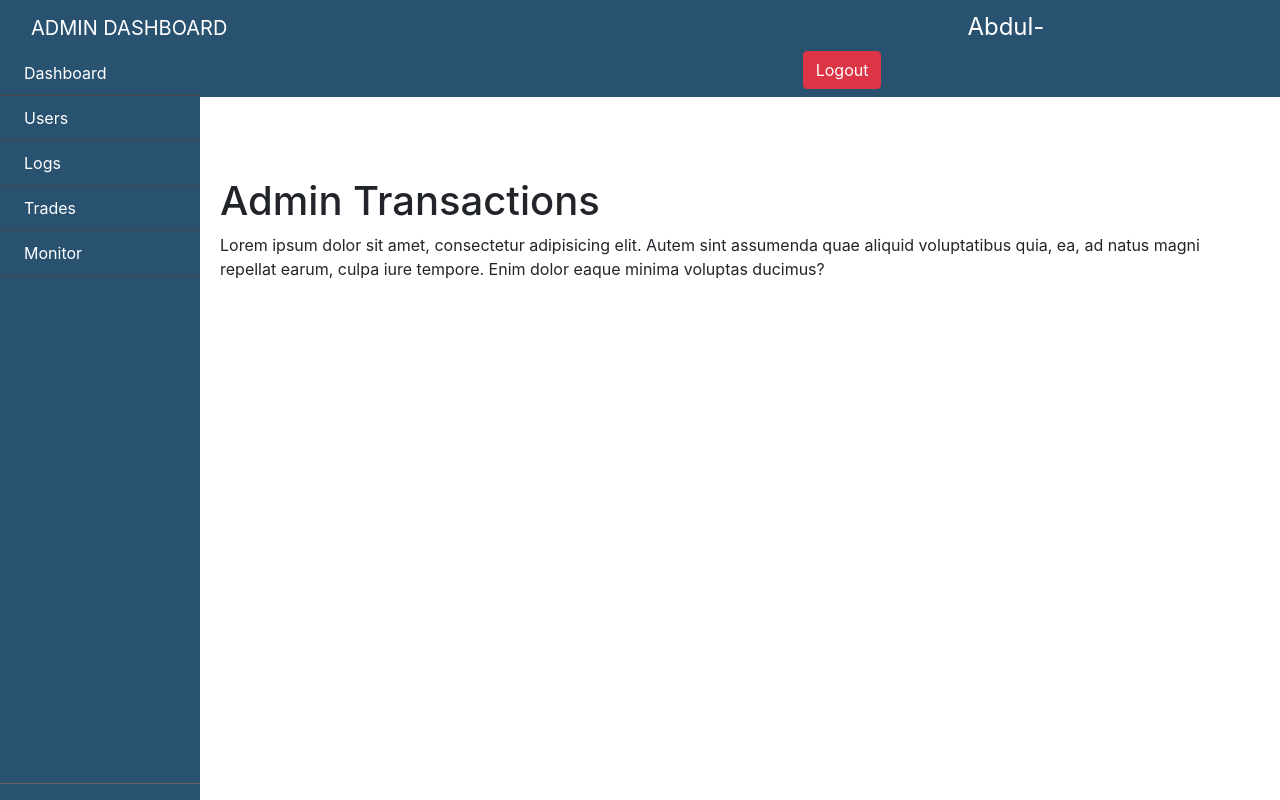
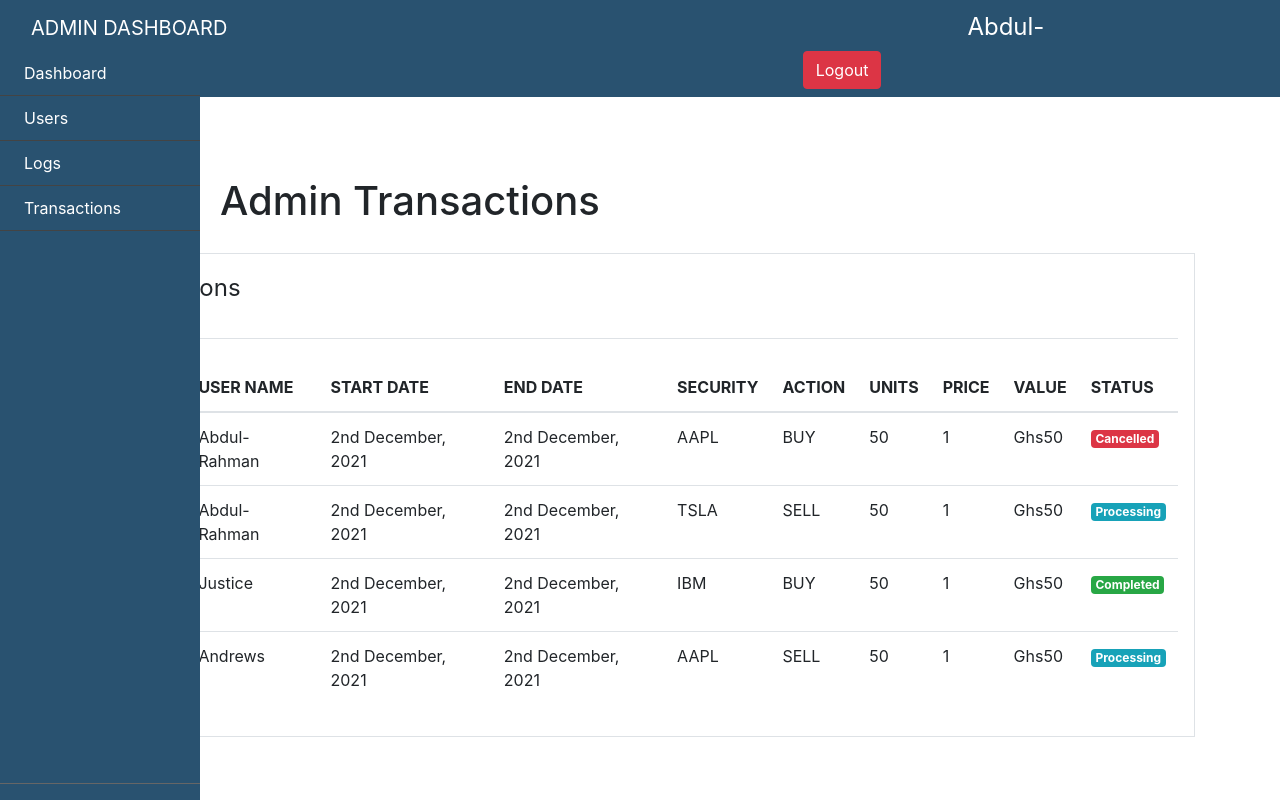
Before and after one commit to Abdul-Rahmann/ClientLoginSignUp-, an Angular app: page /admin-transaction in a window 1280 px wide. Built offline with nearby package versions, Linux system fonts and the light colour scheme; no server answers.

Commit message:
Admin Dashoboard 80% worked on

```diff
--- a/db.json
+++ b/db.json
@@ -183,6 +183,11 @@
       "portfolioName": "Newer",
       "userId": 89,
       "id": 30
+    },
+    {
+      "portfolioName": "New Product",
+      "userId": 89,
+      "id": 31
     }
   ],
   "products": [],
--- a/src/app/ADMIN/admin-dashboard/admin-dashboard.component.html
+++ b/src/app/ADMIN/admin-dashboard/admin-dashboard.component.html
@@ -1,4 +1,5 @@
 
+<!-- 6eaab7ab-ff60-4764-b7d1-c11f29b6a894 -->
 
    <nav class="navbar navbar-inverse navbar-global navbar-fixed-top">
     <div class="container-fluid">
@@ -19,11 +20,12 @@
 <a href="#" class="btn-expand-collapse"><span class="glyphicon glyphicon-menu-left"></span></a>
 <ul class="navbar-primary-menu">
   <li>
-    <a href="#"><span class="glyphicon glyphicon-list-alt"></span><span class="nav-label">Dashboard</span></a>
-    <a href="#"><span class="glyphicon glyphicon-envelope"></span><span class="nav-label">Users</span></a>
-    <a href="#"><span class="glyphicon glyphicon-cog"></span><span class="nav-label">Logs</span></a>
-    <a href="#"><span class="glyphicon glyphicon-film"></span><span class="nav-label">Trades</span></a>
-    <a href="#"><span class="glyphicon glyphicon-calendar"></span><span class="nav-label">Monitor</span></a>
+    <!-- <a routerLink="/admin-transactions"><i class="fab fa-stack-exchange fa-3x"></i></a> -->
+    <a routerLink="/admin"><span class="glyphicon glyphicon-list-alt"></span><span class="nav-label">Dashboard</span></a>
+    <a routerLink="/admin-users"><span class="glyphicon glyphicon-envelope"></span><span class="nav-label">Users</span></a>
+    <a routerLink="/admin-logs"><span class="glyphicon glyphicon-cog"></span><span class="nav-label">Logs</span></a>
+    <a routerLink="/admin-transaction"><span class="glyphicon glyphicon-film"></span><span class="nav-label">Transactions</span></a>
+    <!-- <a href="#"><span class="glyphicon glyphicon-calendar"></span><span class="nav-label">Monitor</span></a> -->
   </li>
 </ul>
 </nav>
--- a/src/app/ADMIN/admin-logs/admin-logs.component.html
+++ b/src/app/ADMIN/admin-logs/admin-logs.component.html
@@ -19,14 +19,113 @@
 <a href="#" class="btn-expand-collapse"><span class="glyphicon glyphicon-menu-left"></span></a>
 <ul class="navbar-primary-menu">
   <li>
-    <a href="#"><span class="glyphicon glyphicon-list-alt"></span><span class="nav-label">Dashboard</span></a>
-    <a href="#"><span class="glyphicon glyphicon-envelope"></span><span class="nav-label">Users</span></a>
-    <a href="#"><span class="glyphicon glyphicon-cog"></span><span class="nav-label">Logs</span></a>
-    <a href="#"><span class="glyphicon glyphicon-film"></span><span class="nav-label">Trades</span></a>
-    <a href="#"><span class="glyphicon glyphicon-calendar"></span><span class="nav-label">Monitor</span></a>
+    <a routerLink="/admin"><span class="glyphicon glyphicon-list-alt"></span><span class="nav-label">Dashboard</span></a>
+    <a routerLink="/admin-users"><span class="glyphicon glyphicon-envelope"></span><span class="nav-label">Users</span></a>
+    <a routerLink="/admin-logs"><span class="glyphicon glyphicon-cog"></span><span class="nav-label">Logs</span></a>
+    <a routerLink="/admin-transaction"><span class="glyphicon glyphicon-film"></span><span class="nav-label">Transactions</span></a>
+    <!-- <a href="#"><span class="glyphicon glyphicon-calendar"></span><span class="nav-label">Monitor</span></a> -->
   </li>
 </ul>
 </nav>
 <div class="main-content">
 <h1> Admin Logs</h1>
+
+<fieldset  class="form-group border p-3" style="background-color: black; color: beige; overflow-y: scroll; height: 781px;">
+  hello grinder
+
+  <div class="row" >
+
+
+  </div>
+  <br>
+
+
+  <table class="table">
+      <thead>
+        <tr>
+          <th>Date</th>
+          <th>User Id</th>
+          <th>Name</th>
+          <th>Description</th>
+        </tr>
+
+      </thead>
+      <tbody>
+        <tr>
+          <td>10-11-2021</td>
+          <td>1</td>
+          <td>Abdul-Rahman</td>
+          <td>Lorem ipsum dolor sit amet consectetur adipisicing elit. Provident dolorum doloribus fugit labore dolores odio aliquam similique, reprehenderit adipisci voluptatum, nulla officiis maiores tempora impedit cum quo eligendi dicta ab, illo consequatur quae velit dolor? Officia incidunt tempora voluptate veniam quae iusto eveniet nemo laudantium nesciunt quos. Autem, itaque labore.</td>
+        </tr>
+
+        <tr>
+          <td>10-11-2021</td>
+          <td>1</td>
+          <td>Abdul-Rahman</td>
+          <td>Abdul-Rahman created a portfolio</td>
+        </tr>
+
+        <tr>
+          <td>10-11-2021</td>
+          <td>1</td>
+          <td>Abdul-Rahman</td>
+          <td>Lorem ipsum dolor sit amet consectetur adipisicing elit. Blanditiis dolores illum magni unde aliquid voluptates commodi neque placeat error veritatis?</td>
+        </tr>
+
+        <tr>
+          <td>10-11-2021</td>
+          <td>1</td>
+          <td>Abdul-Rahman</td>
+          <td>Lorem ipsum dolor sit, amet consectetur adipisicing elit. Placeat, unde? Provident, voluptate. Deleniti natus deserunt ex! Architecto.</td>
+        </tr>
+        <tr>
+          <td>10-11-2021</td>
+          <td>1</td>
+          <td>Abdul-Rahman</td>
+          <td>Lorem ipsum dolor sit amet consectetur adipisicing elit. Maxime, commodi.</td>
+        </tr>
+
+        <tr>
+          <td>10-11-2021</td>
+          <td>1</td>
+          <td>Abdul-Rahman</td>
+          <td>Abdul-Rahman made a sell orde with id 4</td>
+        </tr>
+
+        <tr>
+          <td>10-11-2021</td>
+          <td>1</td>
+          <td>Abdul-Rahman</td>
+          <td>Abdul-Rahman made a sell orde with id 4</td>
+        </tr>
+        <tr>
+          <td>10-11-2021</td>
+          <td>1</td>
+          <td>Abdul-Rahman</td>
+          <td>Abdul-Rahman made a sell orde with id 4</td>
+        </tr>
+        <tr>
+          <td>10-11-2021</td>
+          <td>1</td>
+          <td>Abdul-Rahman</td>
+          <td>Abdul-Rahman made a sell orde with id 4</td>
+        </tr>
+        <tr>
+          <td>10-11-2021</td>
+          <td>1</td>
+          <td>Abdul-Rahman</td>
+          <td>Abdul-Rahman made a sell orde with id 4</td>
+        </tr>
+         <tr>
+          <td>10-11-2021</td>
+          <td>1</td>
+          <td>Abdul-Rahman</td>
+          <td>Abdul-Rahman made a sell orde with id 4</td>
+        </tr>
+
+
+      </tbody>
+    </table>
+
+</fieldset>
 </div>
--- a/src/app/ADMIN/admin-transactions/admin-transactions.component.html
+++ b/src/app/ADMIN/admin-transactions/admin-transactions.component.html
@@ -19,15 +19,106 @@
 <a href="#" class="btn-expand-collapse"><span class="glyphicon glyphicon-menu-left"></span></a>
 <ul class="navbar-primary-menu">
   <li>
-    <a href="#"><span class="glyphicon glyphicon-list-alt"></span><span class="nav-label">Dashboard</span></a>
-    <a href="#"><span class="glyphicon glyphicon-envelope"></span><span class="nav-label">Users</span></a>
-    <a href="#"><span class="glyphicon glyphicon-cog"></span><span class="nav-label">Logs</span></a>
-    <a href="#"><span class="glyphicon glyphicon-film"></span><span class="nav-label">Trades</span></a>
-    <a href="#"><span class="glyphicon glyphicon-calendar"></span><span class="nav-label">Monitor</span></a>
+    <a routerLink="/admin"><span class="glyphicon glyphicon-list-alt"></span><span class="nav-label">Dashboard</span></a>
+    <a routerLink="/admin-users"><span class="glyphicon glyphicon-envelope"></span><span class="nav-label">Users</span></a>
+    <a routerLink="/admin-logs"><span class="glyphicon glyphicon-cog"></span><span class="nav-label">Logs</span></a>
+    <a routerLink="/admin-transaction"><span class="glyphicon glyphicon-film"></span><span class="nav-label">Transactions</span></a>
+    <!-- <a href="#"><span class="glyphicon glyphicon-calendar"></span><span class="nav-label">Monitor</span></a> -->
   </li>
 </ul>
 </nav>
 <div class="main-content">
 <h1> Admin Transactions </h1>
-<p>Lorem ipsum dolor sit amet, consectetur adipisicing elit. Autem sint assumenda quae aliquid voluptatibus quia, ea, ad natus magni repellat earum, culpa iure tempore. Enim dolor eaque minima voluptas ducimus?</p>
 </div>
+
+<div class="container">
+  <fieldset  class="form-group border p-3">
+
+    <div class="row">
+        <legend class="w-auto px-2 col-2">Transactions</legend>
+        <div class="col-8"></div>
+
+    </div>
+    <br>
+
+
+
+
+    <table class="table">
+        <thead>
+          <tr>
+            <th>USER ID</th>
+            <th>USER NAME</th>
+            <th>START DATE</th>
+            <th>END DATE</th>
+            <th>SECURITY</th>
+            <th>ACTION</th>
+            <th>UNITS</th>
+            <th>PRICE</th>
+            <th>VALUE</th>
+            <th>STATUS</th>
+          </tr>
+        </thead>
+        <tbody>
+          <tr>
+            <td>2</td>
+            <td>Abdul-Rahman</td>
+            <td>2nd December, 2021</td>
+            <td>2nd December, 2021</td>
+            <td>AAPL</td>
+            <td>BUY</td>
+            <td>50</td>
+            <td>1</td>
+            <td>Ghs50</td>
+            <td><span class="badge badge-danger">Cancelled</span></td>
+          </tr>
+          <tr>
+            <td>2</td>
+            <td>Abdul-Rahman</td>
+            <td>2nd December, 2021</td>
+            <td>2nd December, 2021</td>
+            <td>TSLA</td>
+            <td>SELL</td>
+            <td>50</td>
+            <td>1</td>
+            <td>Ghs50</td>
+            <td><span class="badge badge-info">Processing</span></td>
+          </tr>
+          <tr>
+            <td>3</td>
+            <td>Justice</td>
+            <td>2nd December, 2021</td>
+            <td>2nd December, 2021</td>
+            <td>IBM</td>
+            <td>BUY</td>
+            <td>50</td>
+            <td>1</td>
+            <td>Ghs50</td>
+            <td><span class="badge badge-success">Completed</span></td>
+          </tr>
+          <tr>
+            <td>4</td>
+            <td>Andrews</td>
+            <td>2nd December, 2021</td>
+            <td>2nd December, 2021</td>
+            <td>AAPL</td>
+            <td>SELL</td>
+            <td>50</td>
+            <td>1</td>
+            <td>Ghs50</td>
+            <td><span class="badge badge-info">Processing</span></td>
+          </tr>
+
+        </tbody>
+      </table>
+
+
+
+
+
+
+
+
+</fieldset>
+
+</div>
--- a/src/app/ADMIN/admin-users/admin-users.component.html
+++ b/src/app/ADMIN/admin-users/admin-users.component.html
@@ -19,14 +19,76 @@
 <a href="#" class="btn-expand-collapse"><span class="glyphicon glyphicon-menu-left"></span></a>
 <ul class="navbar-primary-menu">
   <li>
-    <a href="#"><span class="glyphicon glyphicon-list-alt"></span><span class="nav-label">Dashboard</span></a>
-    <a href="#"><span class="glyphicon glyphicon-envelope"></span><span class="nav-label">Users</span></a>
-    <a href="#"><span class="glyphicon glyphicon-cog"></span><span class="nav-label">Logs</span></a>
-    <a href="#"><span class="glyphicon glyphicon-film"></span><span class="nav-label">Trades</span></a>
-    <a href="#"><span class="glyphicon glyphicon-calendar"></span><span class="nav-label">Monitor</span></a>
+    <a routerLink="/admin"><span class="glyphicon glyphicon-list-alt"></span><span class="nav-label">Dashboard</span></a>
+    <a routerLink="/admin-users"><span class="glyphicon glyphicon-envelope"></span><span class="nav-label">Users</span></a>
+    <a routerLink="/admin-logs"><span class="glyphicon glyphicon-cog"></span><span class="nav-label">Logs</span></a>
+    <a routerLink="/admin-transaction"><span class="glyphicon glyphicon-film"></span><span class="nav-label">Transactions</span></a>
+    <!-- <a href="#"><span class="glyphicon glyphicon-calendar"></span><span class="nav-label">Monitor</span></a> -->
   </li>
 </ul>
 </nav>
 <div class="main-content">
 <h1> Admin Users </h1>
 </div>
+
+<div class="container">
+  <fieldset  class="form-group border p-3">
+
+    <!-- <div class="row">
+        <legend class="w-auto px-2 col-2">Transactions</legend>
+        <div class="col-8"></div>
+
+    </div>
+    <br> -->
+
+
+
+
+    <table class="table">
+        <thead>
+          <tr>
+            <th>USER ID</th>
+            <th>USER NAME</th>
+            <th>ROLE</th>
+
+          </tr>
+        </thead>
+        <tbody>
+          <tr>
+            <td>2</td>
+            <td>Abdul-Rahman</td>
+            <td>ADMIN</td>
+
+          </tr>
+          <tr>
+            <td>2</td>
+            <td>Abdul-Rahman</td>
+            <td>CLIENT</td>
+
+          </tr>
+          <tr>
+            <td>3</td>
+            <td>Justice</td>
+            <td>CLIENT</td>
+
+          </tr>
+          <tr>
+            <td>4</td>
+            <td>Andrews</td>
+            <td>CLIENT</td>
+
+          </tr>
+
+        </tbody>
+      </table>
+
+
+
+
+
+
+
+
+</fieldset>
+
+</div>
--- a/src/app/app-routing.module.ts
+++ b/src/app/app-routing.module.ts
@@ -22,6 +22,7 @@ const routes: Routes = [
   {path:'admin-logs', component:AdminLogsComponent},
   {path:'admin-transaction', component:AdminTransactionsComponent},
   {path:'admin-users', component:AdminUsersComponent},
+  // {path:'admin-users', component:AdminDashboardComponent},
 
 ];
 
```
